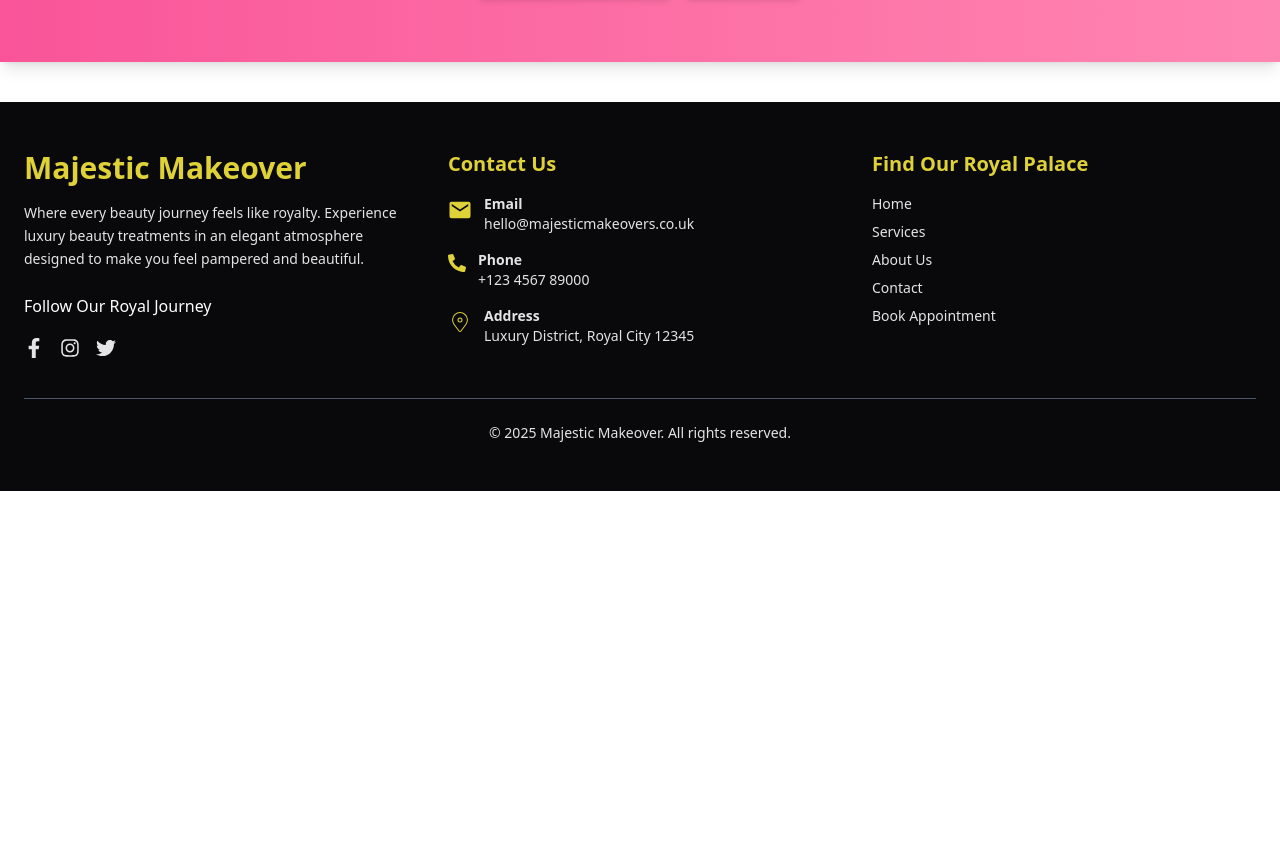
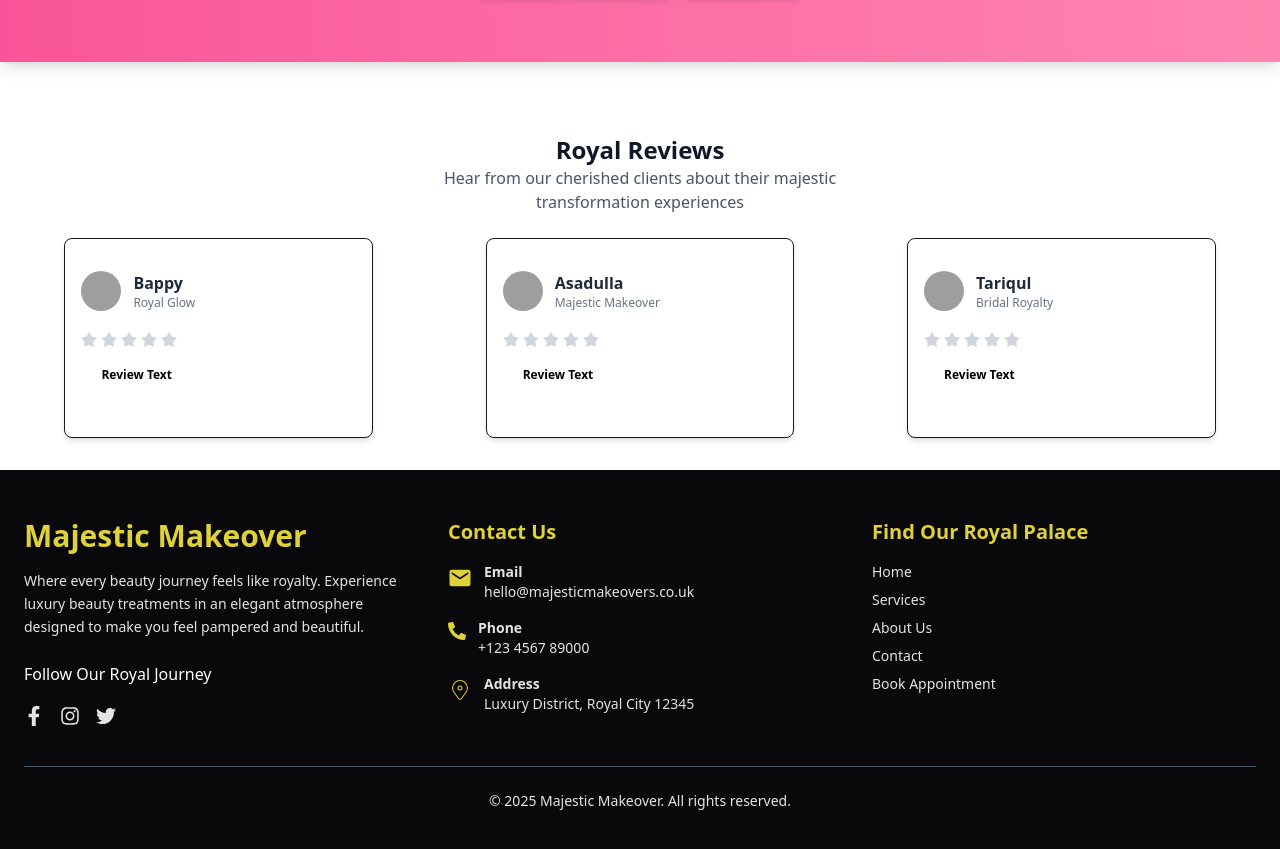
Before and after one commit to DevCabin25/majestic-makeovers, a React (Vite) app: page / in a window 1280 px wide. Shown: the part 2020-2869 px from the top of the page. Before the commit the page ends 2511 px from the top, so only its background shows below. Built offline with nearby package versions, Linux system fonts and the light colour scheme; grey boxes are pictures that could not be loaded.

Commit message:
Royal review

```diff
--- a/src/components/Home/Home.jsx
+++ b/src/components/Home/Home.jsx
@@ -3,6 +3,7 @@ import Banner from '../Banner/Banner';
 import ServicesSection from '../HomeSection/ServicesSection';
 import RoyalPricing from '../HomeSection/RoyalPricing';
 import RoyalTreatment from '../HomeSection/RoyalTreatment';
+import RoyalReviews from '../HomeSection/RoyalReviews';
 
 const Home = () => {
     return (
@@ -11,6 +12,7 @@ const Home = () => {
          <ServicesSection></ServicesSection>
          <RoyalPricing></RoyalPricing>
          <RoyalTreatment></RoyalTreatment>
+         <RoyalReviews></RoyalReviews>
         </div>
     );
 };
--- /dev/null
+++ b/src/components/HomeSection/RoyalReviews.jsx
@@ -0,0 +1,82 @@
+import React, { useState } from "react";
+
+const reviewsData = [
+  {
+    name: "Bappy",
+    service: "Royal Glow",
+    image:
+      "https://img.daisyui.com/images/stock/photo-1635805737707-575885ab0820.webp",
+  },
+  {
+    name: "Asadulla",
+    service: "Majestic Makeover",
+    image:
+      "https://img.daisyui.com/images/stock/photo-1635805737707-575885ab0820.webp",
+  },
+  {
+    name: "Tariqul",
+    service: "Bridal Royalty",
+    image:
+      "https://img.daisyui.com/images/stock/photo-1635805737707-575885ab0820.webp",
+  },
+];
+
+const RoyalReviews = () => {
+  const [ratings, setRatings] = useState([0, 0, 0]);
+
+  const handleRating = (index, newRating) => {
+    const updatedRatings = [...ratings];
+    updatedRatings[index] = newRating;
+    setRatings(updatedRatings);
+  };
+
+  return (
+    <div className="bg-white py-8 px-4">
+      <div className="text-center mb-6">
+        <h1 className="text-2xl font-bold text-gray-900">Royal Reviews</h1>
+        <p className="text-gray-600 font-medium">
+          Hear from our cherished clients about their majestic <br />{" "}
+          transformation experiences
+        </p>
+      </div>
+
+      <div className="grid grid-cols-1 md:grid-cols-2 lg:grid-cols-3 gap-4 justify-items-center">
+        {reviewsData.map((review, idx) => (
+          <div
+            key={idx}
+            className="w-[308.59px] h-[200px] border rounded-lg shadow-md bg-base-100 p-4"
+          >
+            <div className="flex items-center gap-3 mt-4 mb-5">
+              <img
+                src={review.image}
+                alt="Reviewer"
+                className="w-[40px] h-[40px] rounded-full object-cover"
+              />
+              <div>
+                <h2 className="text-base font-semibold text-gray-800">
+                  {review.name}
+                </h2>
+                <p className="text-xs text-gray-500">{review.service}</p>
+              </div>
+            </div>
+
+            <div className="flex gap-1 mb-2">
+              {[1, 2, 3, 4, 5].map((star) => (
+                <button
+                  key={star}
+                  onClick={() => handleRating(idx, star)}
+                  className={`mask mask-star-2 w-4 h-4 ${
+                    star <= ratings[idx] ? "bg-orange-400" : "bg-gray-300"
+                  }`}
+                />
+              ))}
+            </div>
+            <p className="text-xs mx-5 text-black font-bold mt-5">Review Text</p>
+          </div>
+        ))}
+      </div>
+    </div>
+  );
+};
+
+export default RoyalReviews;
--- a/src/components/HomeSection/RoyalTreatment.jsx
+++ b/src/components/HomeSection/RoyalTreatment.jsx
@@ -14,8 +14,6 @@ const RoyalTreatment = () => {
             Book your appointment today and step into a world of luxury,
             elegance, and unparalleled beauty services.
           </p>
-
-          {/* Buttons */}
           <div className="flex flex-col sm:flex-row gap-4">
             <button className="btn bg-[#EBDA1E] hover:bg-blue-100 border-0 shadow-md flex items-center gap-2">
               Schedule Appointment
```
